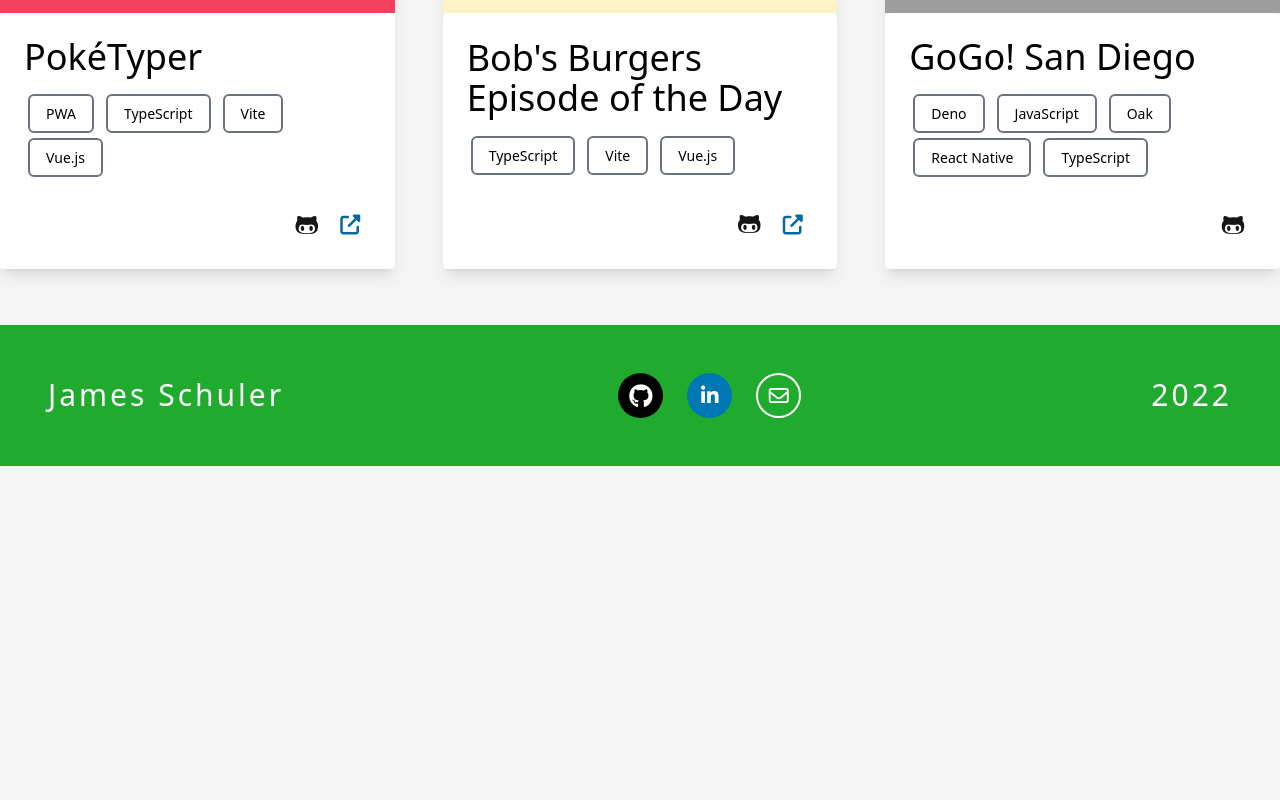
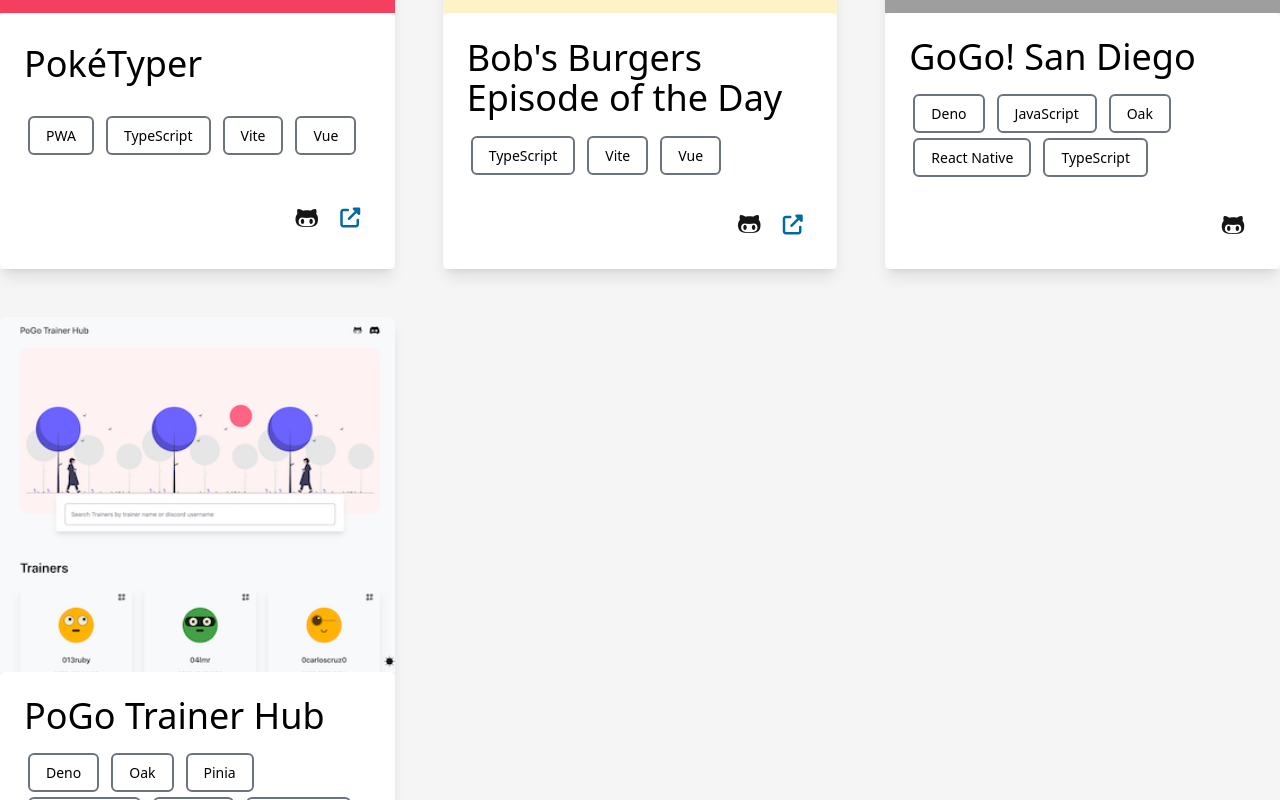
Before and after one commit to jameshschuler/portfolio-2022, a Vue app: page / in a window 1280 px wide. Shown: the part 2440-3240 px from the top of the page. Before the commit the page ends 2906 px from the top, so only its background shows below. Built offline with nearby package versions, Linux system fonts and the light colour scheme; grey boxes are pictures that could not be loaded.

Commit message:
Refactoring tags; added tag links;

```diff
--- a/src/components/Project.vue
+++ b/src/components/Project.vue
@@ -6,7 +6,7 @@
     <div class="card-body bg-white p-6 flex-1 flex flex-col justify-around rounded-md">
       <h1 class="text-4xl font-medium">{{ project.name }}</h1>
       <div class="tags mt-6 flex flex-wrap">
-        <Tag v-for="tag in sortedTags" class="mr-2" :text="tag" />
+        <Tag v-for="tag in sortedTags" class="mr-2" :link="tag.link" :text="tag.text" />
       </div>
       <div class="links mt-4 flex justify-end">
         <a class="p-2" target="_blank" :href="project.githubUrl">
@@ -22,6 +22,7 @@
 <script setup lang="ts">
 import Tag from '@/components/Tag.vue';
 import { computed, PropType } from 'vue';
+import { tagLinks } from '../data';
 import { ProjectModel } from '../models';
 
 const { project } = defineProps({
@@ -32,14 +33,11 @@
 });
 
 const sortedTags = computed(() => {
-  return project.tags.sort((a: string, b: string) => {
-    if (a < b) {
-      return -1;
-    }
-    if (a > b) {
-      return 1;
-    }
-    return 0;
+  return project.tags.sort().map((tag) => {
+    return {
+      text: tag,
+      link: tagLinks.get(tag.toLowerCase()) ?? '',
+    };
   });
 });
 
--- a/src/components/ProjectsList.vue
+++ b/src/components/ProjectsList.vue
@@ -8,10 +8,10 @@
 </template>
 <script setup lang="ts">
 import { ref } from 'vue';
-import data from '../data/projects.json';
+import { projectsList } from '../data';
 import { ProjectModel } from '../models';
 import Project from './Project.vue';
 
-const projects = ref<ProjectModel[]>(data.projects);
+const projects = ref<ProjectModel[]>(projectsList);
 </script>
 <style lang="scss" scoped></style>
--- a/src/components/Tag.vue
+++ b/src/components/Tag.vue
@@ -1,14 +1,29 @@
 <template>
   <div class="tag mb-5 mx-1">
-    <span class="px-4 py-2 rounded-md border-2 border-gray-500 text-sm">{{ text }}</span>
+    <a :href="link" class="px-4 py-2 rounded-md border-2 border-gray-500 text-sm">{{ text }}</a>
   </div>
 </template>
 <script setup lang="ts">
 defineProps({
+  link: {
+    type: String,
+    required: true,
+  },
   text: {
     type: String,
     required: true,
   },
 });
 </script>
-<style lang="scss" scoped></style>
+<style lang="scss" scoped>
+.tag {
+  &:hover {
+    cursor: pointer;
+
+    a {
+      background-color: #6b7280;
+      color: #fff;
+    }
+  }
+}
+</style>
--- /dev/null
+++ b/src/data/data.json
@@ -0,0 +1,72 @@
+{
+  "projects": [
+    {
+      "name": "Swol",
+      "image": "swol.png",
+      "githubUrl": "https://github.com/jameshschuler/swol",
+      "websiteUrl": "https://www.getswol.app/",
+      "tags": ["TypeScript", "Vue", "PostgreSQL", "Supabase", "Vite", "PWA"]
+    },
+    {
+      "name": "DougScore Viewer",
+      "image": "dougscoreviewer.png",
+      "githubUrl": "https://github.com/jameshschuler/doug-score-viewer",
+      "websiteUrl": "doug-score-viewer.vercel.app/",
+      "tags": ["TypeScript", "Vue", "Bulma", ".Net Core", "C#", "Azure", "PostgreSQL", "Vite"]
+    },
+    {
+      "name": "Portfolio 2022",
+      "image": "portfolio.png",
+      "githubUrl": "https://github.com/jameshschuler/portfolio-2022",
+      "websiteUrl": "https://www.jamesschuler.io/",
+      "tags": ["TypeScript", "Vue", "Vite", "WindiCSS"]
+    },
+    {
+      "name": "PokéTyper",
+      "image": "poketyper.png",
+      "githubUrl": "https://github.com/jameshschuler/poke-typer",
+      "websiteUrl": "https://poketyper.onrender.com/",
+      "tags": ["TypeScript", "Vue", "Vite", "PWA"]
+    },
+    {
+      "name": "Bob's Burgers Episode of the Day",
+      "image": "bobsburgers.png",
+      "githubUrl": "https://github.com/jameshschuler/bobs-burgers-episode-of-the-day",
+      "websiteUrl": "https://bobs-burgers-episode-of-the-day.onrender.com/",
+      "tags": ["TypeScript", "Vue", "Vite"]
+    },
+    {
+      "name": "GoGo! San Diego",
+      "image": "",
+      "githubUrl": "https://github.com/jameshschuler/go-go-san-diego",
+      "websiteUrl": "",
+      "tags": ["JavaScript", "TypeScript", "React Native", "Deno", "Oak"]
+    },
+    {
+      "name": "PoGo Trainer Hub",
+      "image": "pogotrainerhub.png",
+      "githubUrl": "https://github.com/jameshschuler/pogo-trainer-codes",
+      "websiteUrl": "https://pogotrainerhub.com/san-diego",
+      "tags": ["Vue", "TypeScript", "PostgreSQL", "Deno", "Oak", "Prisma", "Pinia", "WindiCSS"]
+    }
+  ],
+  "tagLinks": {
+    "vue": "https://vuejs.org/",
+    "deno": "https://deno.land/",
+    "typescript": "https://www.typescriptlang.org/",
+    "vite": "https://vitejs.dev/",
+    "oak": "https://oakserver.github.io/oak/",
+    "postgresql": "https://www.postgresql.org/",
+    "prisma": "https://www.prisma.io/",
+    "azure": "https://azure.microsoft.com/en-us",
+    "windicss": "https://windicss.org/",
+    "pinia": "https://pinia.vuejs.org/",
+    "javascript": "https://developer.mozilla.org/en-US/docs/Web/JavaScript",
+    "react native": "https://reactnative.dev/",
+    "c#": "https://en.wikipedia.org/wiki/C_Sharp_(programming_language)",
+    "supabase": "https://supabase.com/",
+    "bulma": "https://bulma.io/",
+    "pwa": "https://en.wikipedia.org/wiki/Progressive_web_app",
+    ".net core": "https://learn.microsoft.com/en-us/dotnet/core/introduction"
+  }
+}
--- /dev/null
+++ b/src/data/index.ts
@@ -0,0 +1,5 @@
+import { ProjectModel } from '../models';
+import data from './data.json';
+
+export const projectsList = data.projects as ProjectModel[];
+export const tagLinks = new Map<string, string>(Object.entries(data.tagLinks));
--- a/src/data/projects.json
+++ /dev/null
@@ -1,46 +0,0 @@
-{
-  "projects": [
-    {
-      "name": "Swol",
-      "image": "swol.png",
-      "githubUrl": "https://github.com/jameshschuler/swol",
-      "websiteUrl": "https://www.getswol.app/",
-      "tags": ["TypeScript", "Vue.js", "PostgreSQL", "Supabase", "Vite", "PWA"]
-    },
-    {
-      "name": "DougScore Viewer",
-      "image": "dougscoreviewer.png",
-      "githubUrl": "https://github.com/jameshschuler/doug-score-viewer",
-      "websiteUrl": "doug-score-viewer.vercel.app/",
-      "tags": ["TypeScript", "Vue.js", "Bulma", ".Net Core", "C#", "Azure", "PostgreSQL", "Vite"]
-    },
-    {
-      "name": "Portfolio 2022",
-      "image": "portfolio.png",
-      "githubUrl": "https://github.com/jameshschuler/portfolio-2022",
-      "websiteUrl": "https://www.jamesschuler.io/",
-      "tags": ["TypeScript", "Vue.js", "Vite", "WindiCSS"]
-    },
-    {
-      "name": "PokéTyper",
-      "image": "poketyper.png",
-      "githubUrl": "https://github.com/jameshschuler/poke-typer",
-      "websiteUrl": "https://poketyper.onrender.com/",
-      "tags": ["TypeScript", "Vue.js", "Vite", "PWA"]
-    },
-    {
-      "name": "Bob's Burgers Episode of the Day",
-      "image": "bobsburgers.png",
-      "githubUrl": "https://github.com/jameshschuler/bobs-burgers-episode-of-the-day",
-      "websiteUrl": "https://bobs-burgers-episode-of-the-day.onrender.com/",
-      "tags": ["TypeScript", "Vue.js", "Vite"]
-    },
-    {
-      "name": "GoGo! San Diego",
-      "image": "",
-      "githubUrl": "https://github.com/jameshschuler/go-go-san-diego",
-      "websiteUrl": "",
-      "tags": ["JavaScript", "TypeScript", "React Native", "Deno", "Oak"]
-    }
-  ]
-}
```
Also changed, not shown: package.json (+4 -4 lines), src/assets/pogotrainerhub.png (added), 1 other file (tests, documents, lock files or other folders).
